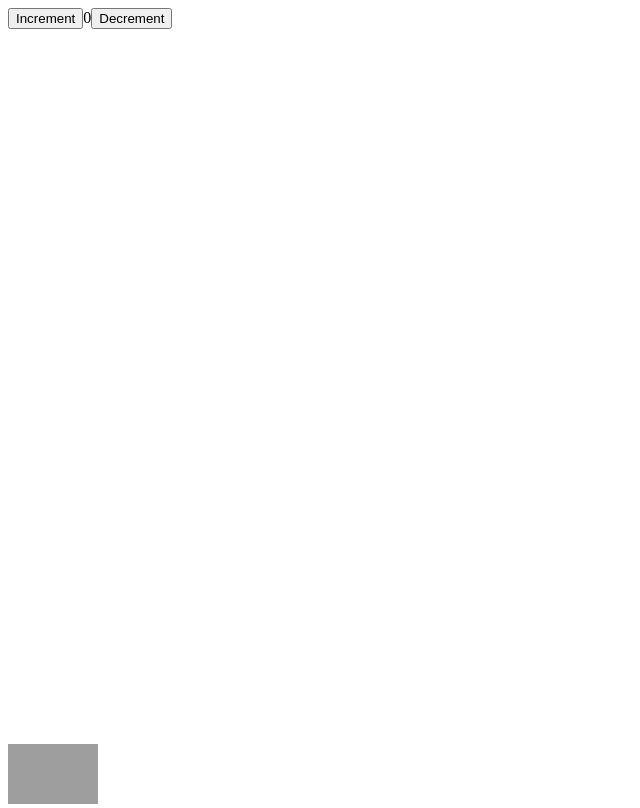
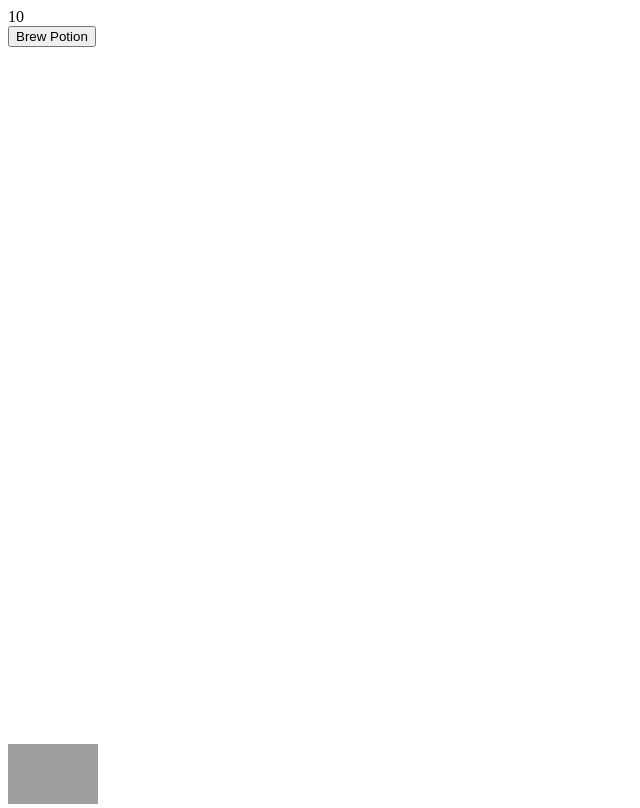
Before and after one commit to meredori/ludum_dare_49, a React (Create React App) app: page / in a window 1280 px wide. Shown: the whole page, without its empty margins (0-640 px from the left). Built offline with nearby package versions, Linux system fonts and the light colour scheme; grey boxes are pictures that could not be loaded.

Commit message:
react-redux store and some frameworking

```diff
--- a/src/App.jsx
+++ b/src/App.jsx
@@ -1,9 +1,13 @@
 import React from 'react';
-import { Counter } from './features/counter/counter';
+import Gold from './features/gold/gold';
+import PotionTable from './features/potions/potionTable';
 
 class App extends React.Component {
     render() {
-      return <Counter></Counter>;
+      return <div>
+        <Gold></Gold>
+        <PotionTable></PotionTable>
+        </div>;
     }
   }
 
--- a/src/app/store.js
+++ b/src/app/store.js
@@ -1,8 +1,10 @@
 import { configureStore } from "@reduxjs/toolkit";
-import counterReducer from '../features/counter/counterSlice'
+import goldReducer from '../features/gold/goldSlice'
+import potionsReducer from '../features/potions/potionSlice'
 
 export const store = configureStore({
     reducer: {
-        counter: counterReducer,
+        gold: goldReducer,
+        potions: potionsReducer
     },
 })
--- a/src/features/counter/counter.jsx
+++ /dev/null
@@ -1,28 +0,0 @@
-import React from 'react'
-import { useSelector, useDispatch } from 'react-redux'
-import { decrement, increment } from './counterSlice'
-
-export function Counter() {
-  const count = useSelector((state) => state.counter.value)
-  const dispatch = useDispatch()
-
-  return (
-    <div>
-      <div>
-        <button
-          aria-label="Increment value"
-          onClick={() => dispatch(increment())}
-        >
-          Increment
-        </button>
-        <span>{count}</span>
-        <button
-          aria-label="Decrement value"
-          onClick={() => dispatch(decrement())}
-        >
-          Decrement
-        </button>
-      </div>
-    </div>
-  )
-}
--- /dev/null
+++ b/src/features/gold/gold.jsx
@@ -0,0 +1,16 @@
+import React from 'react'
+import { connect  } from 'react-redux'
+
+class Gold extends React.Component {
+    render() {
+      return <div className="gold-display">
+          <span>{this.props.gold}</span>
+      </div>;
+    }
+  }
+
+  const mapStateToProps = (state) => ({
+      gold: state.gold.value
+  })
+
+export default connect(mapStateToProps)(Gold);
--- a/src/features/counter/counterSlice.js
+++ b/src/features/gold/goldSlice.js
@@ -1,11 +1,11 @@
 import { createSlice } from '@reduxjs/toolkit'
 
 const initialState = {
-  value: 0,
+  value: 10,
 }
 
-export const counterSlice = createSlice({
-  name: 'counter',
+export const goldSlice = createSlice({
+  name: 'gold',
   initialState,
   reducers: {
     increment: (state) => {
@@ -19,6 +19,6 @@ export const counterSlice = createSlice({
     },
   },
 })
-export const { increment, decrement, incrementByAmount } = counterSlice.actions
+export const { increment, decrement, incrementByAmount } = goldSlice.actions
 
-export default counterSlice.reducer
+export default goldSlice.reducer
--- /dev/null
+++ b/src/features/potions/potionSlice.js
@@ -0,0 +1,25 @@
+import { createSlice } from '@reduxjs/toolkit'
+
+const initialState = {
+  potions: [{}],
+  current: [{}]
+}
+
+export const potionsSlice = createSlice({
+  name: 'potions',
+  initialState,
+  reducers: {
+    startBrew: (state, action) => {
+        console.log("Brewing Potion #" + action.payload)
+    },
+    finishBrew: (state,action) => {
+      state.current[action]
+    },
+    consume: (state, action) => {
+      state.value += action.payload
+    },
+  },
+})
+export const { startBrew, finishBrew, consume } = potionsSlice.actions
+
+export default potionsSlice.reducer
--- /dev/null
+++ b/src/features/potions/potionTable.jsx
@@ -0,0 +1,15 @@
+import React from 'react';
+import { connect  } from 'react-redux'
+import {startBrew} from './potionSlice';
+class PotionTable extends React.Component {
+    render() {
+      return <div className="potion-table">
+          <button onClick={() => this.props.startBrew(1)}>Brew Potion</button>
+      </div>;
+    }
+  }
+
+  const mapStateToProps = (state) => ({
+      potions: state.potions
+  })
+export default connect(mapStateToProps, {startBrew})(PotionTable);
```
